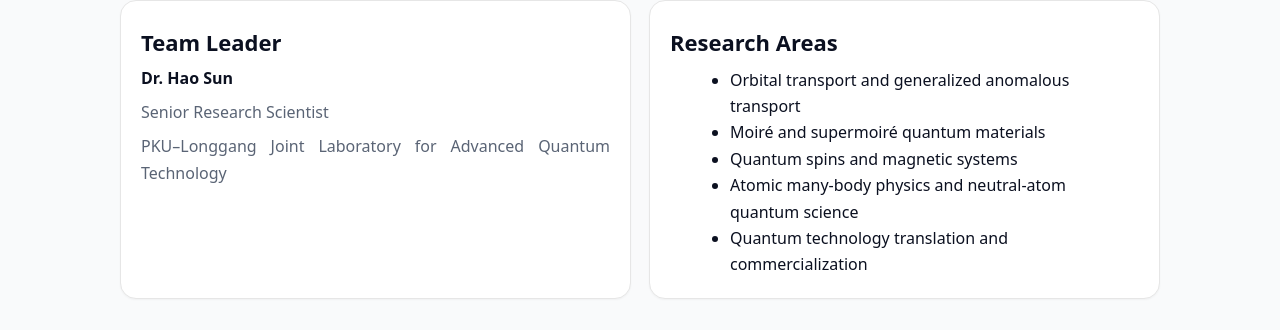
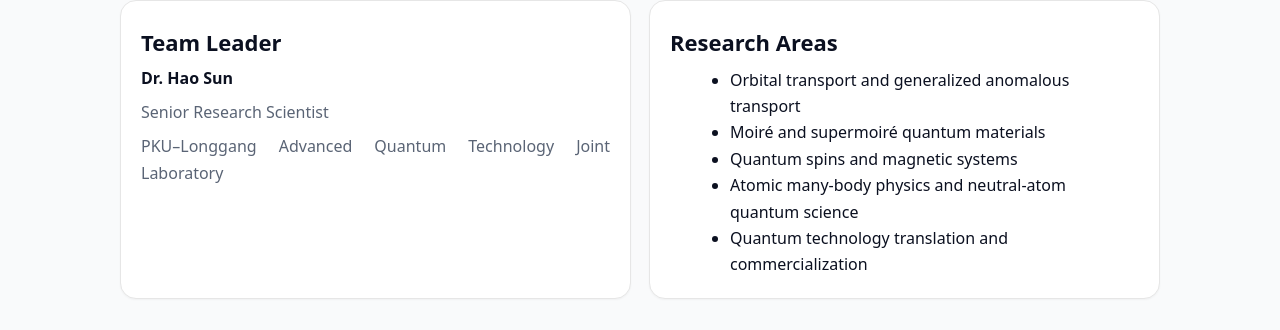
Before and after one commit to sunohao/sunohao.github.io, a Jekyll site: the page built from team/index.md, in a window 1280 px wide and 1045 px high. Shown: the part 210-540 px from the top of the window. Built offline with Jekyll 4.4.1, drawn with Linux system fonts in a browser that asks for light colours.

Commit message:
Standardize PKU-Longgang laboratory name

```diff
--- a/team/index.md
+++ b/team/index.md
@@ -13,7 +13,7 @@ permalink: /team.html
     <h2>Team Leader</h2>
     <p><strong>Dr. Hao Sun</strong></p>
     <p class="muted">Senior Research Scientist</p>
-    <p class="muted">PKU–Longgang Joint Laboratory for Advanced Quantum Technology</p>
+    <p class="muted">PKU–Longgang Advanced Quantum Technology Joint Laboratory</p>
   </div>
 
   <div class="card pad">
```
